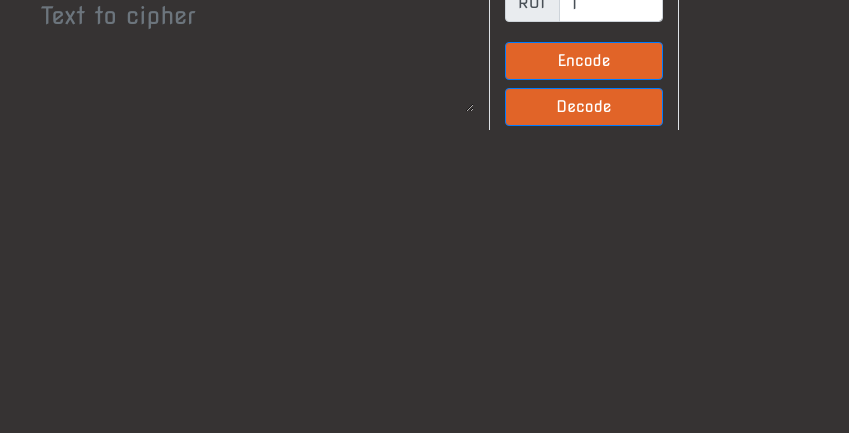
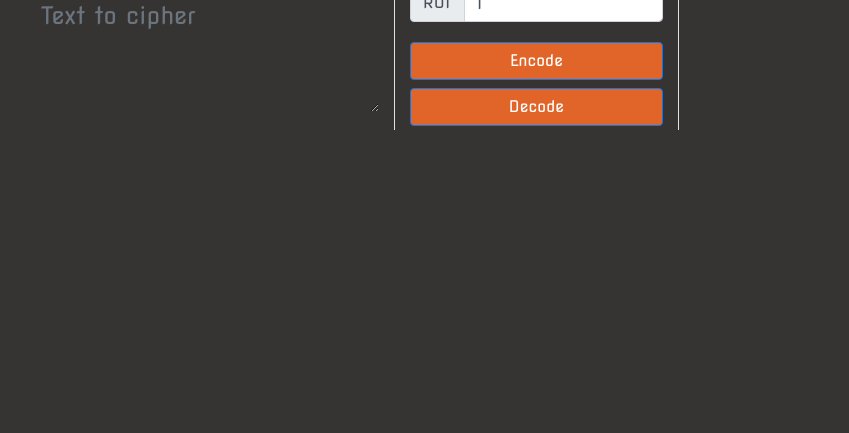
Before and after one commit to minicatsCB/caesar-cipher, a plain HTML site: page app.html in a window 1280 px wide. Shown: the part 367-800 px from the top of the page, without its empty margins (56-905 px from the left). Drawn offline with nearby package versions, Linux system fonts and the light colour scheme.

Commit message:
Increment middle column width

```diff
--- a/app.html
+++ b/app.html
@@ -10,7 +10,7 @@
     <body>
         <div class="container">
             <div class="row">
-                <div class="col-12 col-lg-5">
+                <div class="col-12 col-lg-4">
                     <form id="input-form">
                         <div class="form-group">
                             <h1 for="from">Input</h1>
@@ -18,7 +18,7 @@
                         </div>
                     </form>
                 </div>
-                <div class="col-12 col-lg-2 border-left border-right pt-lg-5">
+                <div class="col-12 col-lg-3 border-left border-right pt-lg-5">
                     <div class="input-group mb-3">
                         <div class="input-group-prepend">
                             <span class="input-group-text">ROT</span>
@@ -29,7 +29,7 @@
                     <button data-action="encode" type="submit" class="btn btn-primary w-100 my-1" form="input-form">Encode</button>
                     <button data-action="decode" type="submit" class="btn btn-primary w-100 my-1" form="input-form">Decode</button>
                 </div>
-                <div class="col-12 col-lg-5">
+                <div class="col-12 col-lg-4">
                     <h1 for="to">Output</h1>
                     <p id=to></p>
                 </div>
```
